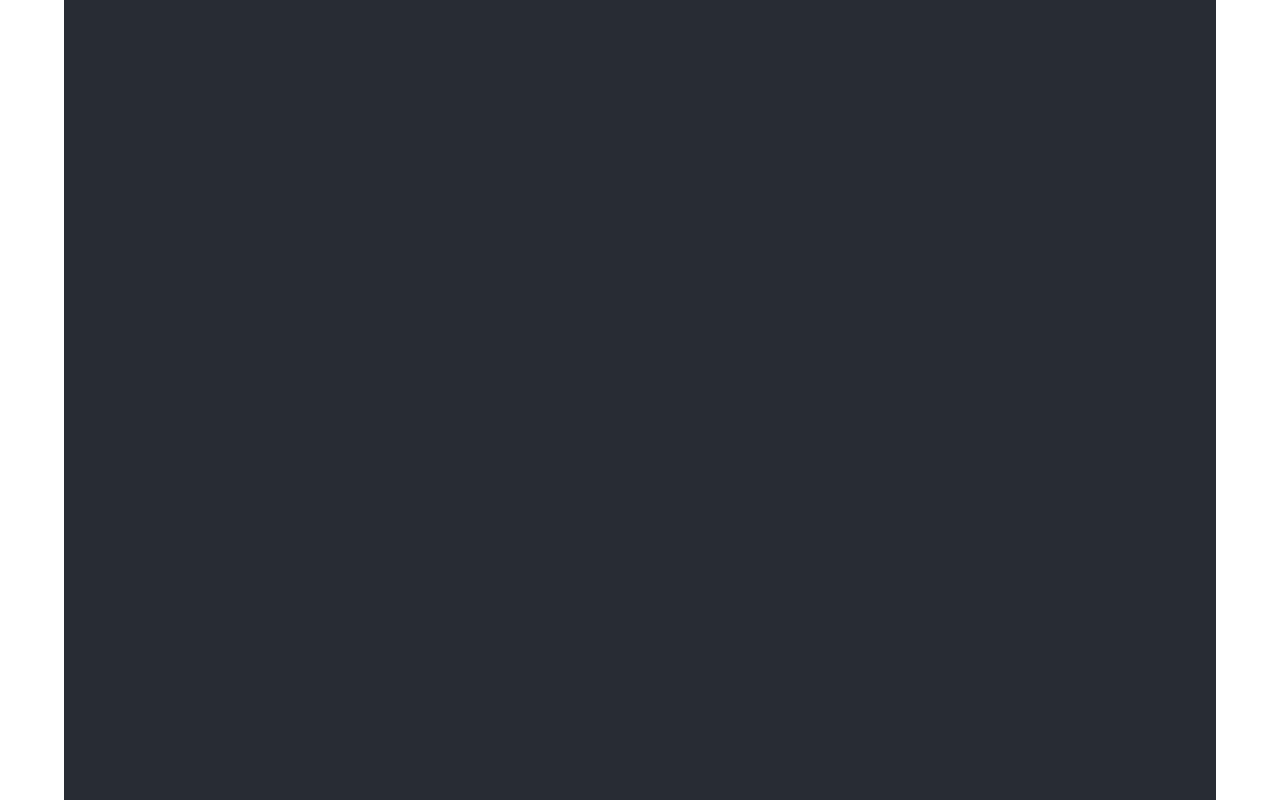
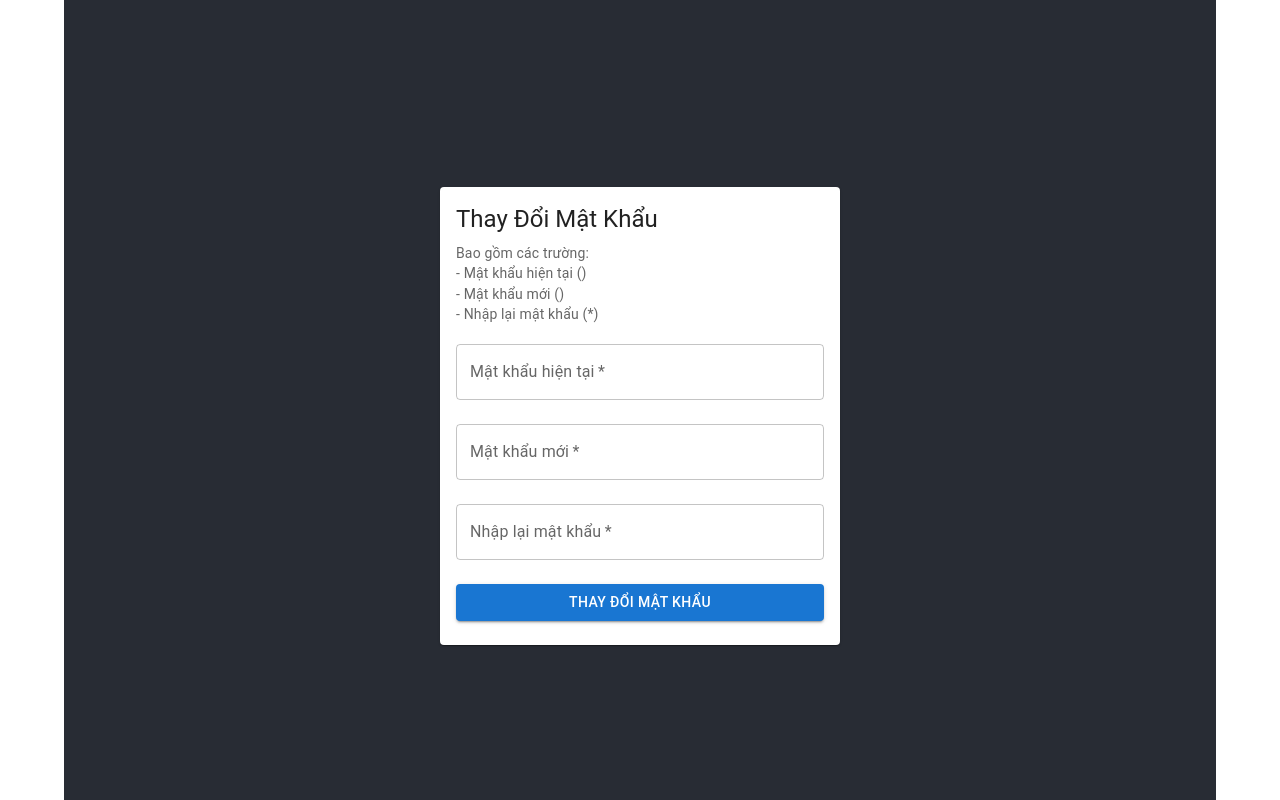
Before and after one commit to QuyDang1209/FrontEnd-Project, a React (Create React App) app in the folder houseforrent/: page /change-password in a window 1280 px wide. Before the commit this address had no page. Built offline with nearby package versions, Linux system fonts and the light colour scheme.

Commit message:
changePass

```diff
--- a/houseforrent/src/App.js
+++ b/houseforrent/src/App.js
@@ -1,4 +1,3 @@
-// App.js
 import React from 'react';
 import './App.css';
 import { BrowserRouter as Router, Route, Routes } from 'react-router-dom';
@@ -9,6 +8,7 @@ import Register from './components/registers/Register';
 import Login from './components/login/Login';
 import UserList from './components/user/UserList'; // Import UserList
 import { Container } from "@mui/material";
+import ChangePasswordForm from "./components/changePassword/ChangePassword"; // Import ChangePasswordForm
 
 const App = () => {
     return (
@@ -19,8 +19,9 @@ const App = () => {
                         <Route path="/register" element={<Register />} />
                         <Route path="/login" element={<Login />} />
                         <Route path="/profile" element={<ProfileForm />} />
-                        <Route path="/users" element={<UserList />} /> {/* Thêm route UserList */}
+                        <Route path="/users" element={<UserList />} />
                         <Route path="/home" element={<div>Welcome to the homepage!</div>} />
+                        <Route path="/change-password" element={<ChangePasswordForm />} />
                     </Routes>
                 </header>
             </Container>
--- /dev/null
+++ b/houseforrent/src/components/changePassword/ChangePassword.js
@@ -0,0 +1,135 @@
+import React, { useState } from 'react';
+import axios from 'axios';
+import {
+    Card,
+    CardContent,
+    TextField,
+    Button,
+    Typography,
+    Box
+} from '@mui/material';
+
+const ChangePasswordForm = () => {
+    let userId = 1;
+    const [currentPassword, setCurrentPassword] = useState('');
+    const [newPassword, setNewPassword] = useState('');
+    const [confirmPassword, setConfirmPassword] = useState('');
+    const [error, setError] = useState('');
+    const [success, setSuccess] = useState('');
+
+    const handleSubmit = async (event) => {
+        event.preventDefault();
+        setError('');
+        setSuccess('');
+
+        // Kiểm tra các điều kiện đầu vào
+        if (newPassword === currentPassword) {
+            setError('Mật khẩu mới không được trùng với mật khẩu cũ');
+            return;
+        }
+
+        if (newPassword.length < 6 || newPassword.length > 8) {
+            setError('Mật khẩu mới phải từ 6-8 ký tự');
+            return;
+        }
+
+        if (newPassword !== confirmPassword) {
+            setError('Mật khẩu xác nhận không khớp');
+            return;
+        }
+
+        if (!currentPassword || !newPassword || !confirmPassword) {
+            setError('Các trường dấu (*) không được để trống');
+            return;
+        }
+
+        try {
+            const response = await axios.patch(
+                `http://localhost:8080/api/user/change-password/${userId}`,
+                {
+                    currentPassword,
+                    newPassword
+                },
+                {
+                    headers: {
+                        'Authorization': 'Bearer <your_access_token>',
+                        'Content-Type': 'application/json'
+                    }
+                }
+            );
+
+            if (response.status === 200) {
+                setSuccess('Mật khẩu đã được thay đổi thành công');
+                setCurrentPassword('');
+                setNewPassword('');
+                setConfirmPassword('');
+            }
+        } catch (error) {
+            setError('Đã xảy ra lỗi khi thay đổi mật khẩu: ' + error.message);
+        }
+    };
+
+    return (
+        <Card sx={{ maxWidth: 400, mx: 'auto', mt: 4 }}>
+            <CardContent>
+                <Typography variant="h5" component="h2" gutterBottom>
+                    Thay Đổi Mật Khẩu
+                </Typography>
+                <Typography variant="body2" color="textSecondary" gutterBottom>
+                    Bao gồm các trường:
+                    <br />
+                    - Mật khẩu hiện tại ()
+                    <br />
+                    - Mật khẩu mới ()
+                    <br />
+                    - Nhập lại mật khẩu (*)
+                </Typography>
+                {error && (
+                    <Typography variant="body2" color="error" gutterBottom>
+                        {error}
+                    </Typography>
+                )}
+                {success && (
+                    <Typography variant="body2" color="success" gutterBottom>
+                        {success}
+                    </Typography>
+                )}
+                <Box component="form" onSubmit={handleSubmit}>
+                    <TextField
+                        label="Mật khẩu hiện tại"
+                        type="password"
+                        value={currentPassword}
+                        onChange={(e) => setCurrentPassword(e.target.value)}
+                        fullWidth
+                        margin="normal"
+                        required
+                    />
+                    <TextField
+                        label="Mật khẩu mới"
+                        type="password"
+                        value={newPassword}
+                        onChange={(e) => setNewPassword(e.target.value)}
+                        fullWidth
+                        margin="normal"
+                        required
+                    />
+                    <TextField
+                        label="Nhập lại mật khẩu"
+
+                        type="password"
+                        value={confirmPassword}
+                        onChange={(e) => setConfirmPassword(e.target.value)}
+                        fullWidth
+                        margin="normal"
+                        required
+                    />
+                    <Button type="submit" variant="contained" color="primary" fullWidth sx={{ mt: 2 }}>
+                        Thay Đổi Mật Khẩu
+                    </Button>
+                </Box>
+            </CardContent>
+        </Card>
+    );
+};
+
+export default ChangePasswordForm;
```
